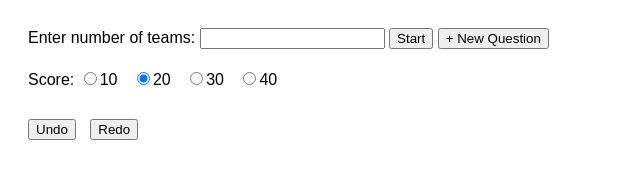
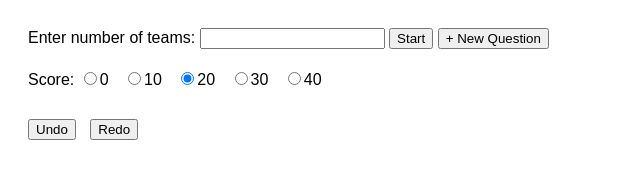
Before and after one commit to PranavSingh31/ScoreKeeperApp2, a plain HTML site: page index.html in a window 1280 px wide. Shown: the whole page, without its empty margins (0-640 px from the left). Drawn offline with Linux system fonts and the light colour scheme.

Commit message:
Update index.html

```diff
--- a/index.html
+++ b/index.html
@@ -55,6 +55,7 @@
 
   <div class="score-buttons">
     Score:
+    <label><input type="radio" name="score" value="0">0</label>
     <label><input type="radio" name="score" value="10">10</label>
     <label><input type="radio" name="score" value="20" checked>20</label>
     <label><input type="radio" name="score" value="30">30</label>
```
